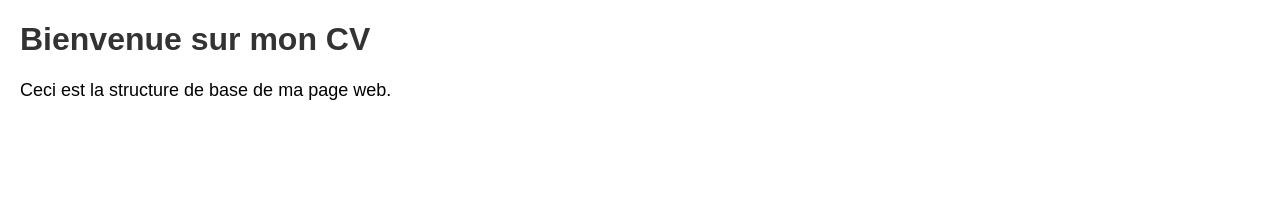
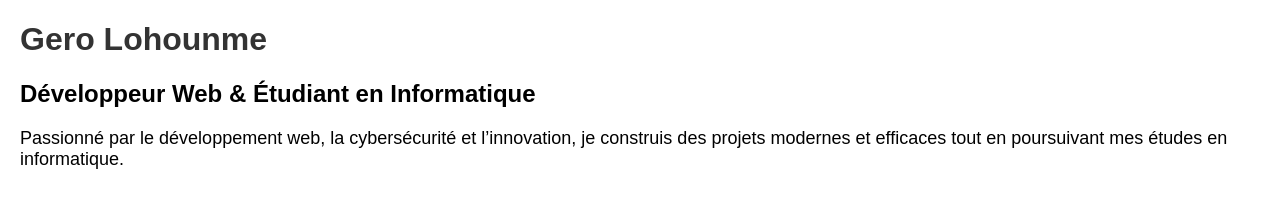
Before and after one commit to lohounme/mon-cv, a plain HTML site: page index.html in a window 1280 px wide. Drawn offline with Linux system fonts and the light colour scheme.

Commit message:
mise en place de la section description

```diff
--- a/index.html
+++ b/index.html
@@ -8,8 +8,16 @@
 </head>
 <body>
 
-    <h1>Bienvenue sur mon CV</h1>
-    <p>Ceci est la structure de base de ma page web.</p>
+    <!-- SECTION TITRE -->
+    <header>
+        <h1>Gero Lohounme</h1>
+        <h2>Développeur Web & Étudiant en Informatique</h2>
+    </header>
+
+    <!-- SECTION DESCRIPTION -->
+    <section>
+        <p>Passionné par le développement web, la cybersécurité et l’innovation, je construis des projets modernes et efficaces tout en poursuivant mes études en informatique.</p>
+    </section>
 
 </body>
 </html>
```
